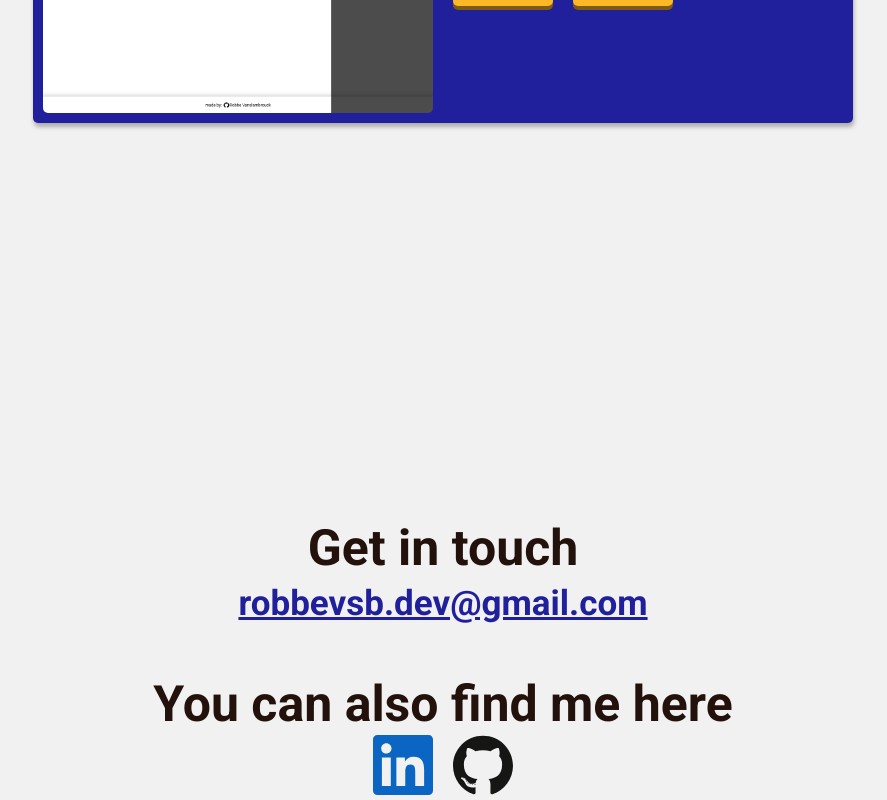
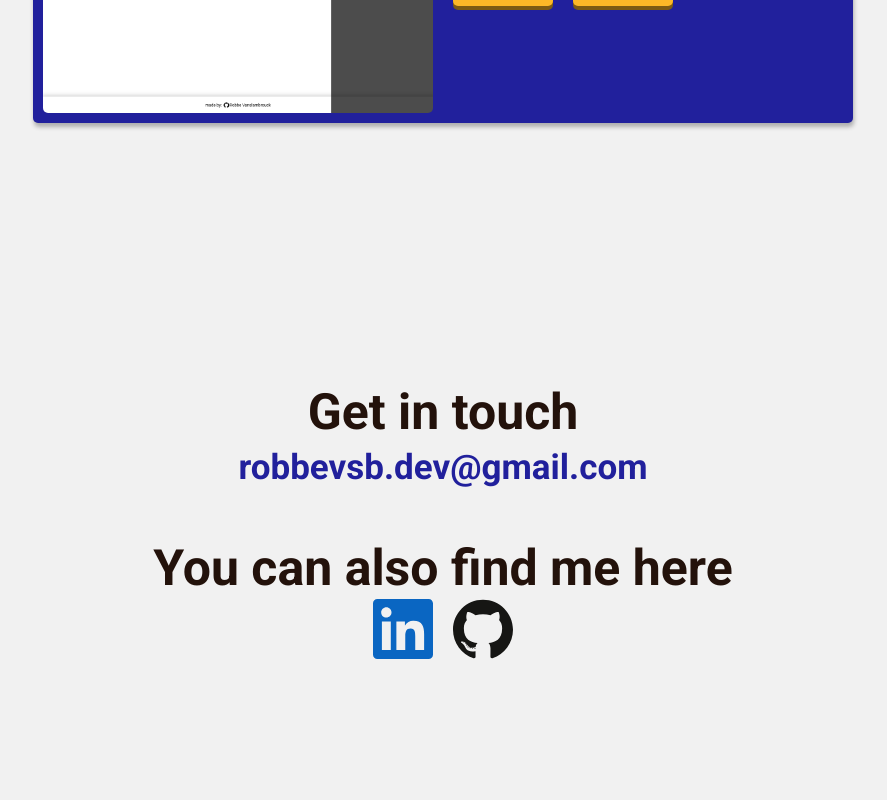
Before and after one commit to RobbeVanslambrouck/portfolio, a Svelte app: page / in a window 1280 px wide. Shown: the part 3640-4440 px from the top of the page, without its empty margins (197-1084 px from the left). Built offline with nearby package versions, Linux system fonts and the light colour scheme.

Commit message:
fixed text not in center

```diff
--- a/src/components/Contact.svelte
+++ b/src/components/Contact.svelte
@@ -47,7 +47,9 @@
 
 <style>
   .page {
-    min-height: 0;
+    min-height: 100vh;
+    display: flex;
+    justify-content: center;
   }
 
   .contact-links {
@@ -57,7 +59,6 @@
     justify-content: center;
     align-items: center;
     text-align: center;
-    margin: calc(100vh / 2) 0;
   }
 
   .title {
@@ -71,6 +72,14 @@
   .github {
     font-size: 2.4rem;
     color: #21209c;
+  }
+
+  .email-link {
+    text-decoration: none;
+  }
+
+  .email-link:hover {
+    text-decoration: underline;
   }
 
   .icons {
```
